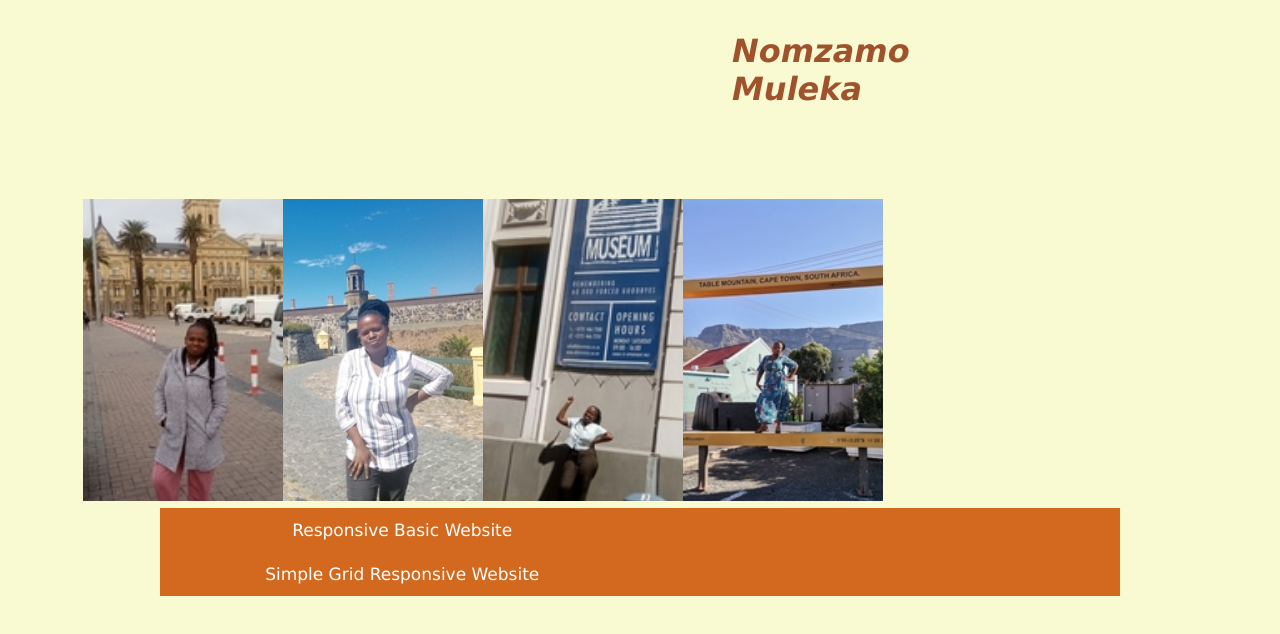
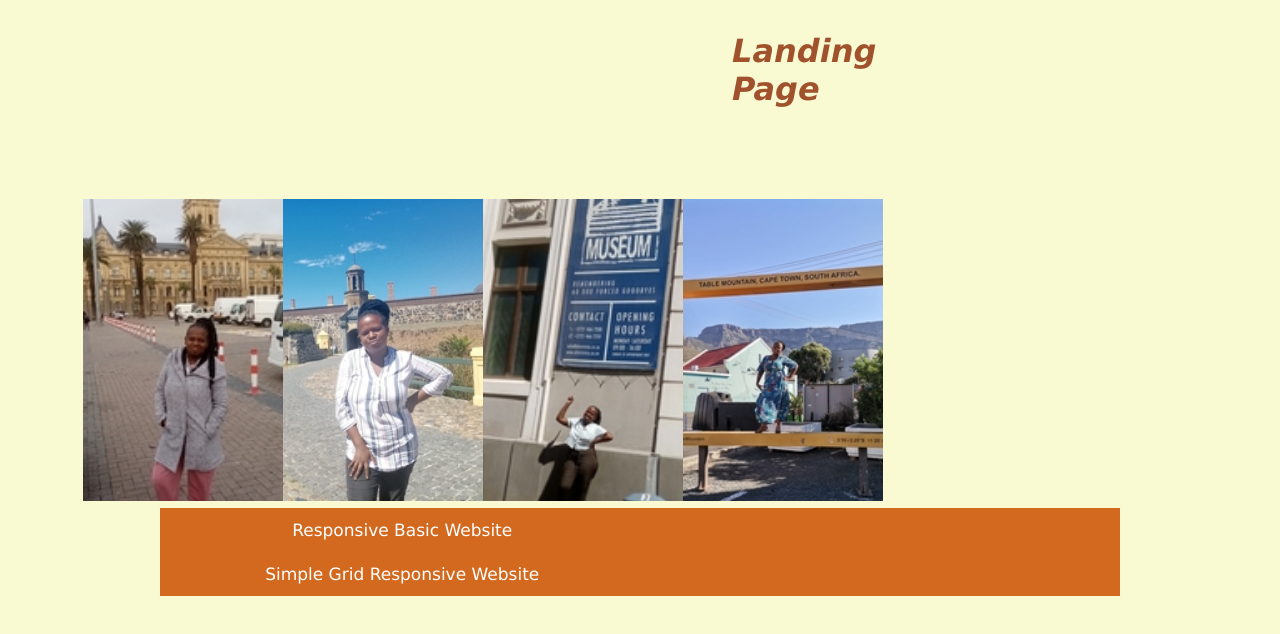
Before and after one commit to Zamoku/Responsive_LandingPage, a plain HTML site: page index.html in a window 1280 px wide. Drawn offline with Linux system fonts and the light colour scheme.

Commit message:
Change name to Landing page

```diff
--- a/index.html
+++ b/index.html
@@ -15,7 +15,7 @@
 
 <body>
     <div class="pictures_landing">
-        <h1 class="landing"><i>Nomzamo Muleka</i></h1>
+        <h1 class="landing"><i>Landing Page</i></h1>
         <img class="right" src="mypicture.jpg" alt="my picture">
         <img class="left" src="districtsix.jpg" alt="District six">
         <img class="right" src="castleofgoodhope.jpg" alt="Castle of Good Hope">
```
